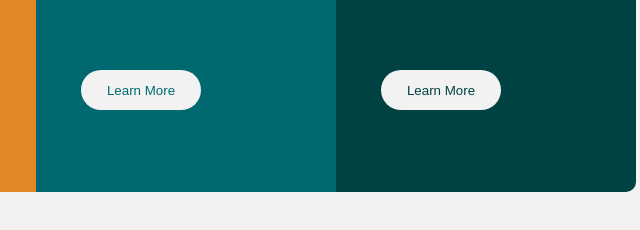
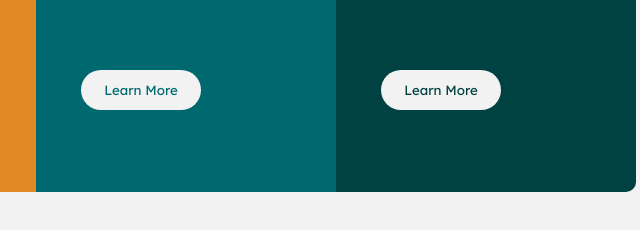
Before and after one commit to Usmansharafa/Grid-and-Flexbox-Layout-Task, a plain HTML site: page index.html in a window 1280 px wide. Shown: the part 498-728 px from the top of the page, 454-1094 px from the left. Drawn offline with Linux system fonts and the light colour scheme.

Commit message:
Update styles.css

```diff
--- a/styles.css
+++ b/styles.css
@@ -121,6 +121,7 @@ main{
 
 #two button{
   color: hsl(184, 100%, 22%);
+  font-family: Lexend Deca, Verdana, Geneva, Tahoma, sans-serif;
 }
 
 #two button:hover{
@@ -139,6 +140,7 @@ main{
 
 #three button{
   color: hsl(179, 100%, 13%);
+  font-family: Lexend Deca, Verdana, Geneva, Tahoma, sans-serif;
 }
 
 #three button:hover{
```
